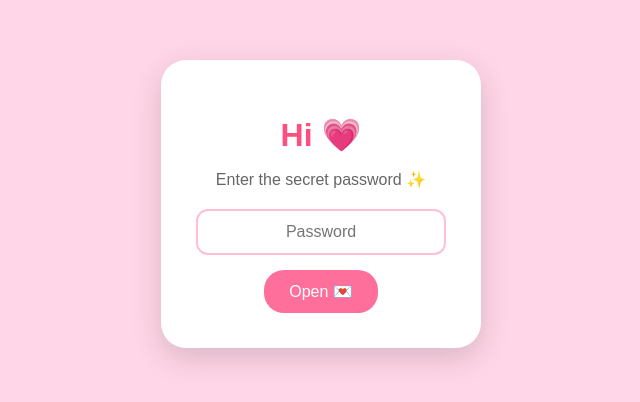
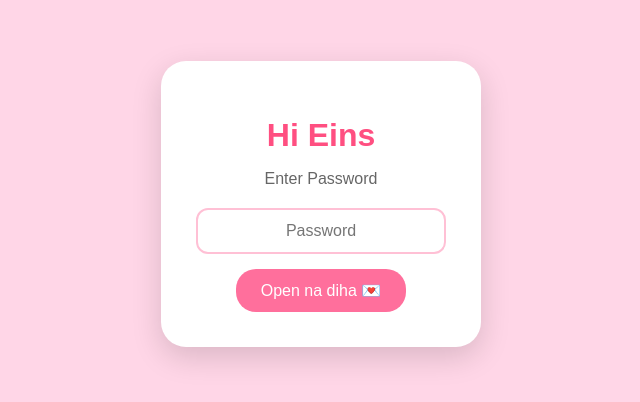
Before and after one commit to cherrylmcaspe/heart-animation, a plain HTML site: page index.html in a window 1280 px wide. Shown: the part 196-598 px from the top of the page, without its empty margins (319-959 px from the left). Drawn offline with Linux system fonts and the light colour scheme.

Commit message:
Update HTML structure and password functionality

```diff
--- a/index.html
+++ b/index.html
@@ -4,7 +4,7 @@
     <meta charset="UTF-8">
     <meta name="viewport" content="width=device-width, initial-scale=1.0">
 
-    <title>For You 💗</title>
+    <title>Eina radaw iya</title>
 
     <style>
         * {
@@ -105,9 +105,9 @@
     <!-- PASSWORD SCREEN -->
     <div class="password-box" id="passwordBox">
 
-        <h1>Hi 💗</h1>
+        <h1>Hi Eins</h1>
 
-        <p>Enter the secret password ✨</p>
+        <p>Enter Password </p>
 
         <input
             type="password"
@@ -116,7 +116,7 @@
         >
 
         <button onclick="checkPassword()">
-            Open 💌
+            Open na diha 💌
         </button>
 
         <p id="error">
@@ -146,7 +146,7 @@
             const password = document.getElementById("password").value;
 
             /* CHANGE YOUR PASSWORD HERE */
-            const correctPassword = "1234";
+            const correctPassword = "einacrushsireagan";
 
             if (password === correctPassword) {
 
```
